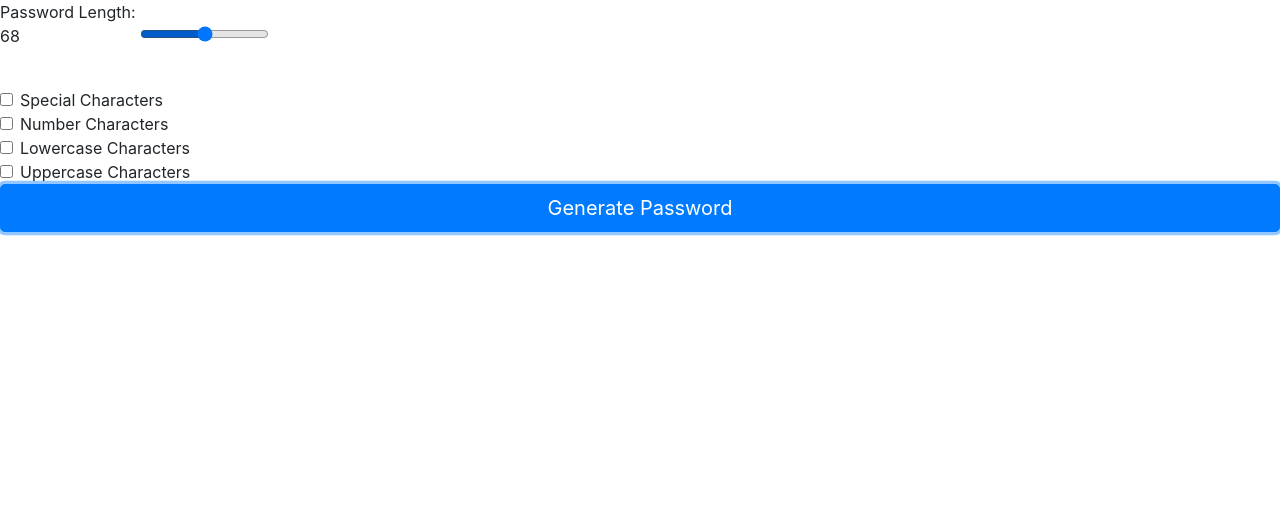
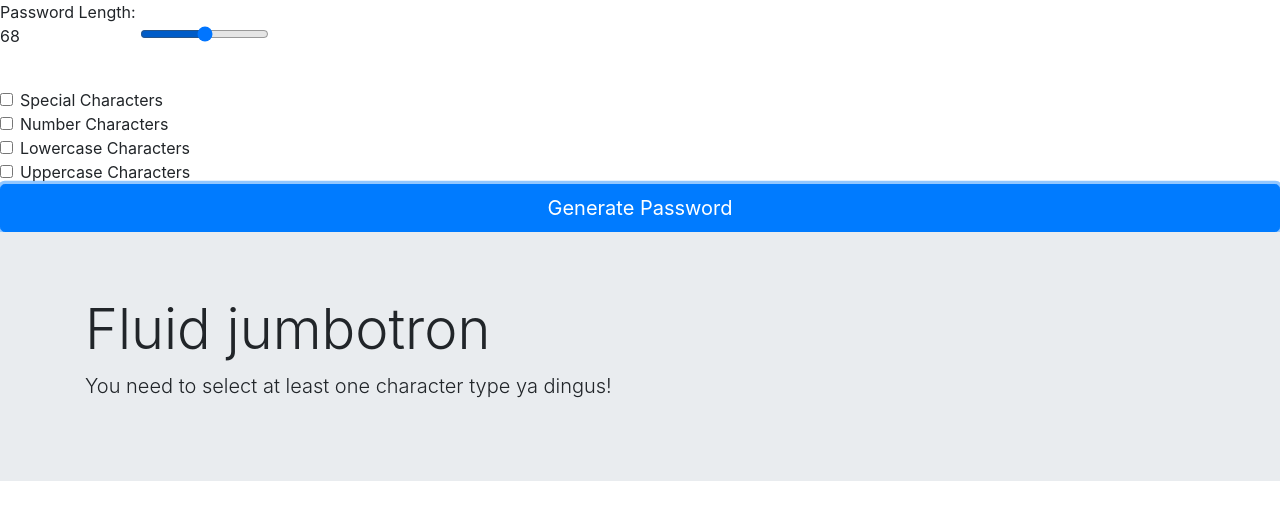
Before and after one commit to SirPotatoIV/password-generator, a plain HTML site: page index.html in a window 1280 px wide. Both pictures are taken after a click on the button "Generate Password". Drawn offline with nearby package versions, Linux system fonts and the light colour scheme.

Commit message:
Added jumbotron from bootstrap to display messages, including the password, to the user. First message added to code is a message the comes up if the user did not select select any chracter types.

```diff
--- a/index.html
+++ b/index.html
@@ -48,7 +48,13 @@
     </div>
 
     <button type="button" class="btn btn-primary btn-lg btn-block" id="passwordButton">Generate Password</button>
-
+    <!-- https://getbootstrap.com/docs/4.0/components/jumbotron/ -->
+    <div class="jumbotron jumbotron-fluid">
+      <div class="container">
+        <h1 class="display-4">Fluid jumbotron</h1>
+        <p class="lead" id="userMessage">This is a modified jumbotron that occupies the entire horizontal space of its parent.</p>
+      </div>
+    </div>
     <script src="https://code.jquery.com/jquery-3.3.1.slim.min.js" integrity="sha384-q8i/X+965DzO0rT7abK41JStQIAqVgRVzpbzo5smXKp4YfRvH+8abtTE1Pi6jizo" crossorigin="anonymous"></script>
     <script src="https://cdnjs.cloudflare.com/ajax/libs/popper.js/1.14.7/umd/popper.min.js" integrity="sha384-UO2eT0CpHqdSJQ6hJty5KVphtPhzWj9WO1clHTMGa3JDZwrnQq4sF86dIHNDz0W1" crossorigin="anonymous"></script>
     <script src="https://stackpath.bootstrapcdn.com/bootstrap/4.3.1/js/bootstrap.min.js" integrity="sha384-JjSmVgyd0p3pXB1rRibZUAYoIIy6OrQ6VrjIEaFf/nJGzIxFDsf4x0xIM+B07jRM" crossorigin="anonymous"></script>
--- a/passwordGenerator.js
+++ b/passwordGenerator.js
@@ -14,9 +14,9 @@ function passwordGenerator() {
 // Code used below to next comment is used to get the value of the slider for the password length and update the doc to show the selected length.
 function characterSelector() {
     let sliderEl = document.getElementById('formControlRange');
-    console.log(sliderEl)
+    // console.log(sliderEl)
     let sliderDisplayEl = document.getElementById('sliderDisplay');
-    console.log(sliderDisplayEl);
+    // console.log(sliderDisplayEl);
     let passwordLength = sliderEl.value;
     // https://www.java67.com/2012/10/best-way-to-convert-numbers-to-string-in-java-example.html
     passwordString = passwordLength.valueOf();
@@ -29,7 +29,7 @@ function characterSelector() {
     sliderEl.addEventListener("click", function(){
         changeSlider();
     })
-
+    let userMessageEl = document.getElementById('userMessage');
     let specialCharactersEl = document.getElementById('specialCharCheck')
     let numCharactersEl = document.getElementById('numCharCheck')
     let lowCharactersEl = document.getElementById('lowCharCheck')
@@ -77,6 +77,7 @@ function characterSelector() {
         selectCheck++
     }
     if (selectCheck === 0){
+        userMessageEl.innerHTML = "You need to select at least one character type ya dingus!"
         return
     }
     console.log("Character types selected: ", selectedCharTypes);
```
